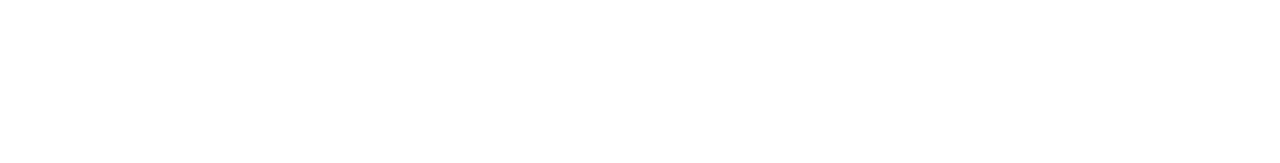
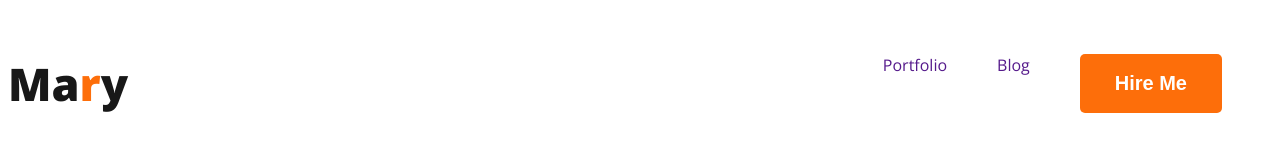
Before and after one commit to Saikat497/webdeveloper-portfolio, a plain HTML site: page index.html in a window 1280 px wide. Drawn offline with nearby package versions, Linux system fonts and the light colour scheme.

Commit message:
added nav

```diff
--- a/index.html
+++ b/index.html
@@ -4,10 +4,23 @@
     <meta charset="UTF-8">
     <meta name="viewport" content="width=device-width, initial-scale=1.0">
     <title>Web Developer Portfolio</title>
+
+    <link rel="preconnect" href="https://fonts.googleapis.com">
+<link rel="preconnect" href="https://fonts.gstatic.com" crossorigin>
+<link href="https://fonts.googleapis.com/css2?family=Open+Sans:wght@400;700;800&display=swap" rel="stylesheet">
+
+    <link rel="stylesheet" href="styles/portfolio.css">
 </head>
 <body>
     <header>
-
+        <nav>
+            <h3 class="nav-title">Ma<span class="text-primary">r</span>y</h3>
+            <ul>
+                <li><a href="">Portfolio</a></li>
+                <li><a href="">Blog</a></li>
+                <li><button class="btn-primary">Hire Me</button></li>
+            </ul>
+        </nav>
     </header>
     <main>
 
--- /dev/null
+++ b/styles/portfolio.css
@@ -0,0 +1,52 @@
+/* Common Shared Styles */
+body {
+    font-family: 'Open Sans', sans-serif;
+}
+
+.text-primary {
+    color: #FD6E0A;
+}
+
+.btn-primary {
+    border-radius: 5px;
+    background: #FD6E0A;
+    border: 0;
+    color: white;
+    font-size: 20px;
+    font-weight: 700;
+    padding: 18px 35px;
+
+}
+
+
+/* nav related styles */
+nav {
+    display: flex;
+    justify-content: space-between;
+    align-items: center;
+
+}
+
+.nav-title {
+    color: var(--Dark-01, #181818);
+
+    font-family: Open Sans;
+    font-size: 45px;
+
+    font-weight: 800;
+
+}
+
+nav>ul {
+    display: flex;
+}
+
+nav li {
+    list-style: none;
+    margin-right: 50px;
+}
+
+nav a {
+    text-decoration: none;
+    color: #474747);
+}
```
